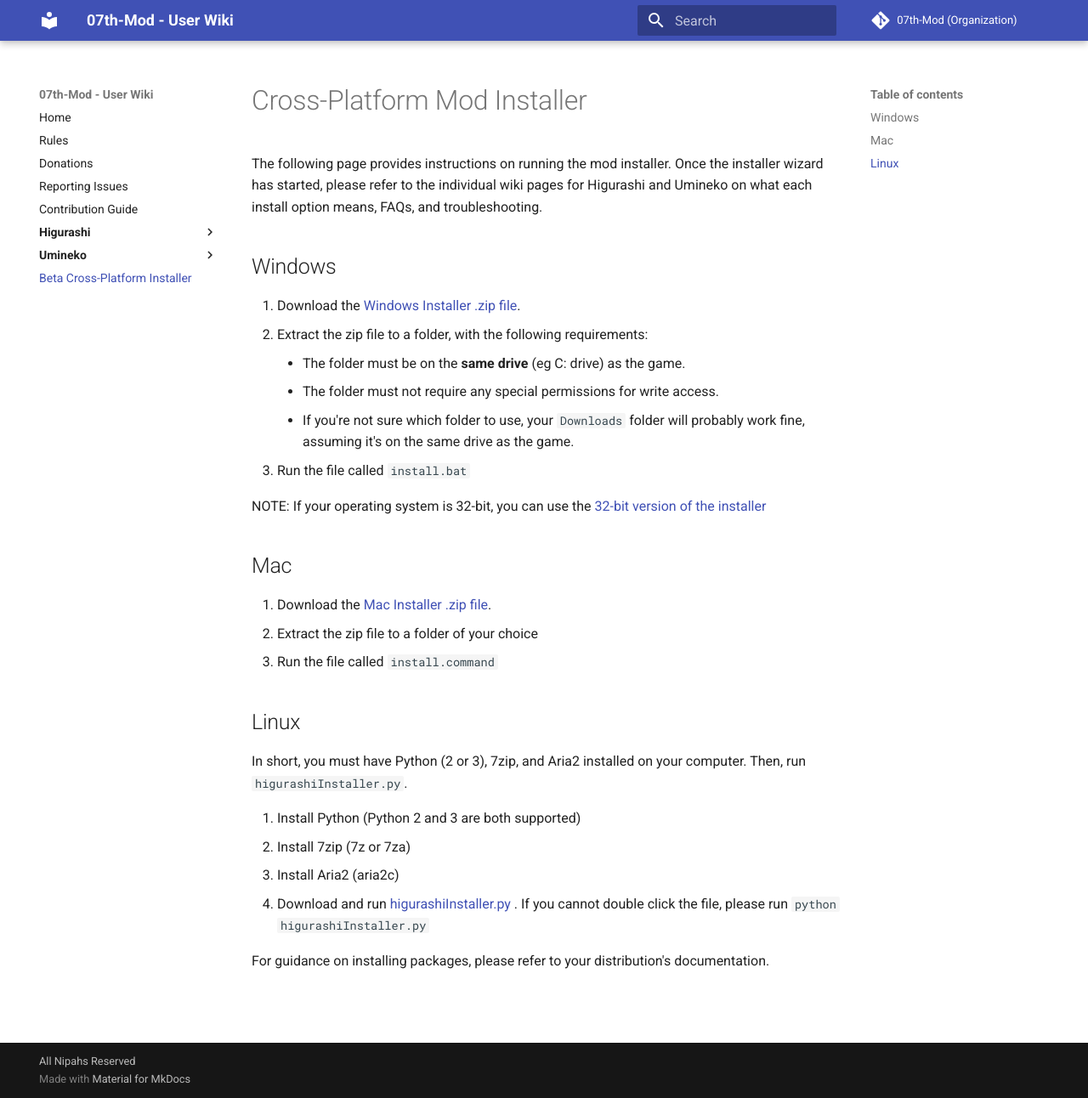
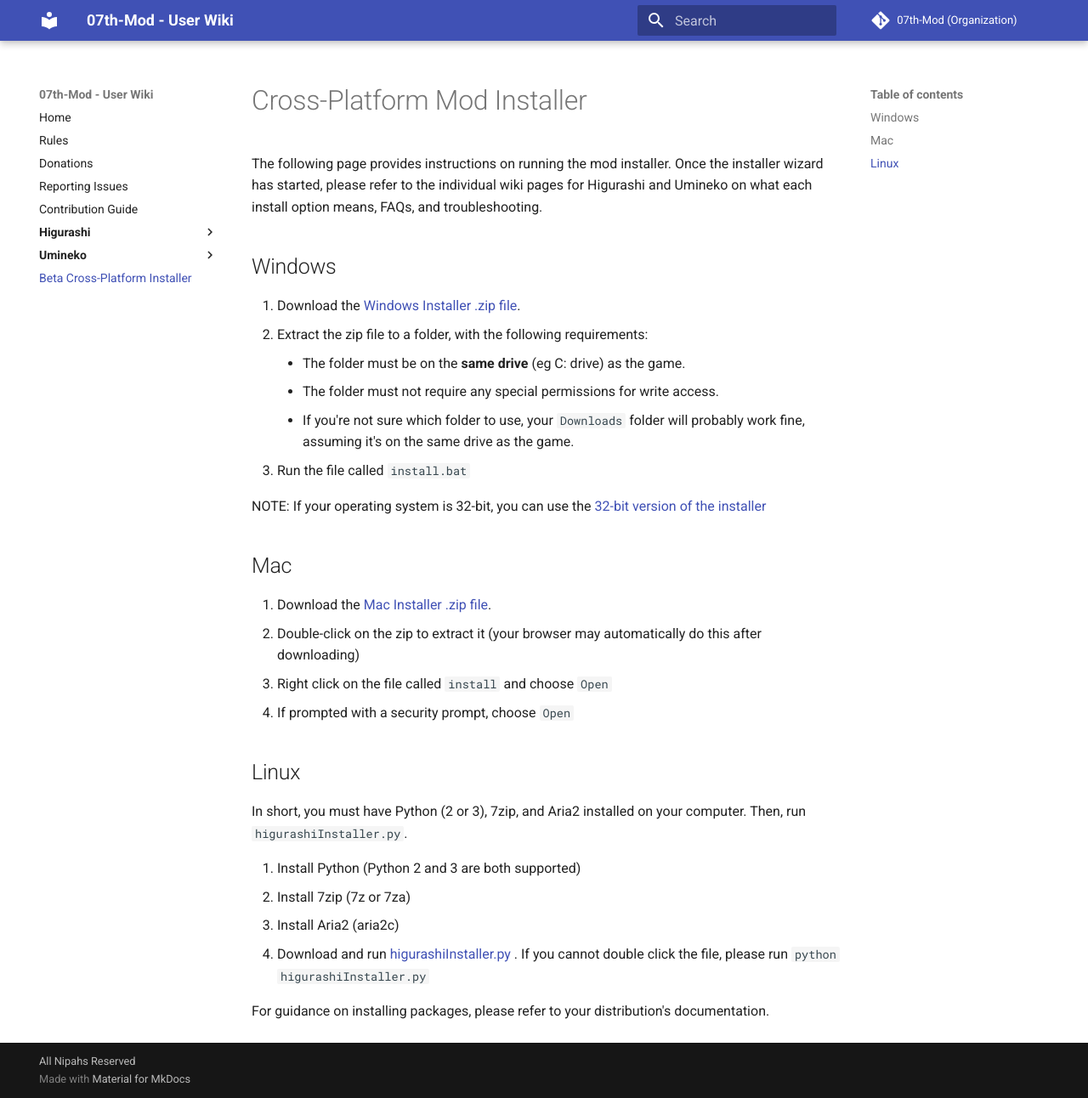
Before and after one commit to 07th-mod/wiki, an MkDocs documentation site: the page built from docs/Mod-Installer.md, in a window 1280 px wide and 1292 px high. Shown: the whole window at 85% size. Built offline with MkDocs 1.6.1 and Material for MkDocs 9.7.7, drawn with Linux system fonts in a browser that asks for light colours.

Commit message:
Add more info to the Mac installer directions
This should get past the unknown publisher warning

```diff
--- a/docs/Mod-Installer.md
+++ b/docs/Mod-Installer.md
@@ -16,8 +16,9 @@
 ## Mac
 
 1. Download the [Mac Installer .zip file](http://07th-mod.com/installer/python/higu_mac_installer.zip).
-2. Extract the zip file to a folder of your choice
-3. Run the file called `install.command`
+2. Double-click on the zip to extract it (your browser may automatically do this after downloading)
+3. Right click on the file called `install` and choose `Open`
+4. If prompted with a security prompt, choose `Open`
 
 ## Linux
 
```
